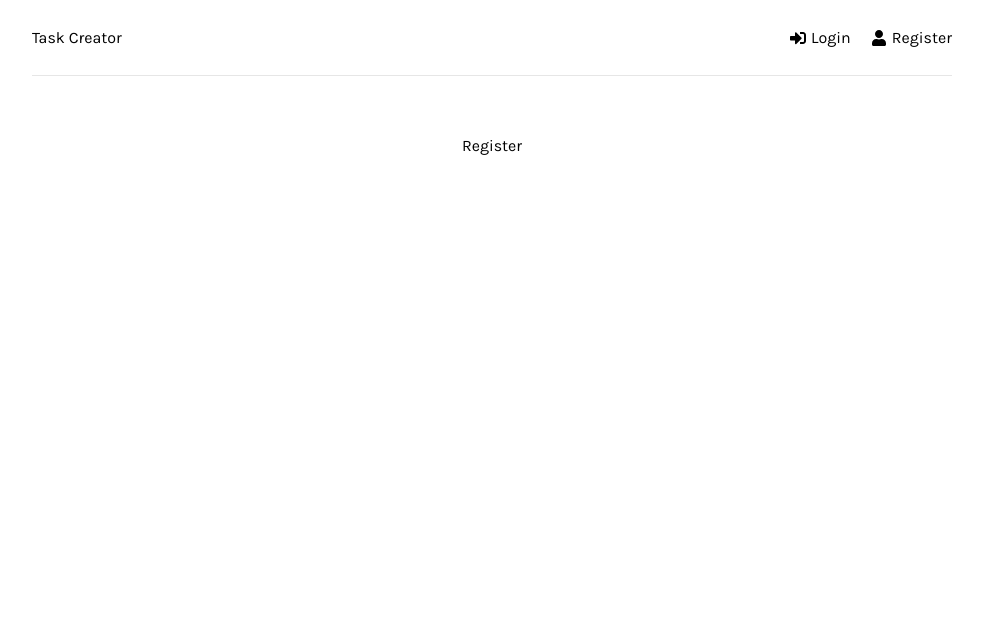
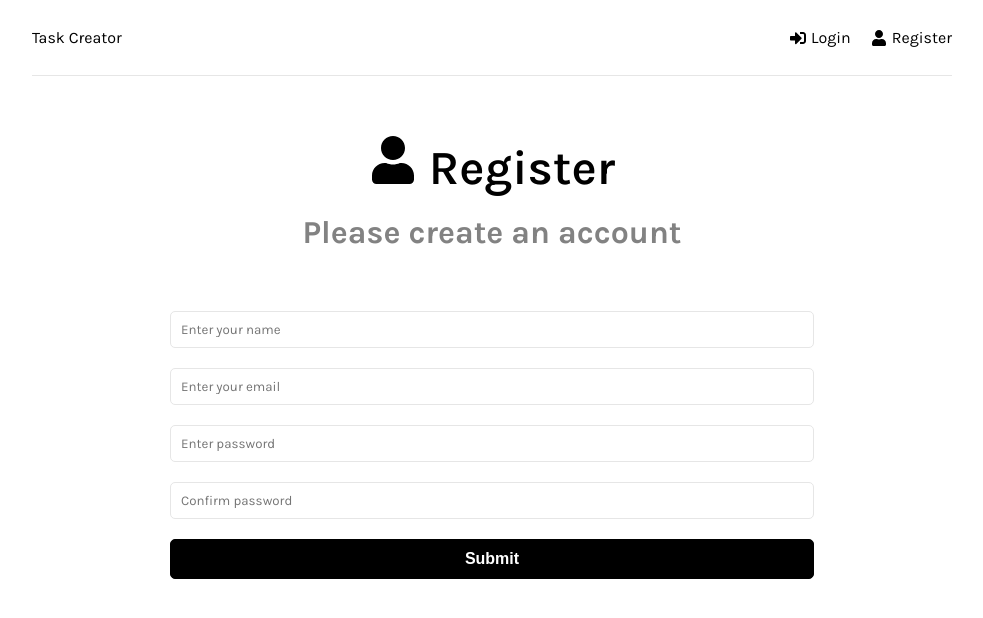
Before and after one commit to Luksh/Task-MERN-frontend, a React (Create React App) app: page /register in a window 1280 px wide. Shown: the top 618 px of the page, without its empty margins (148-1131 px from the left). Built offline with nearby package versions, Linux system fonts and the light colour scheme.

Commit message:
Register

```diff
--- a/src/components/Register.js
+++ b/src/components/Register.js
@@ -1,7 +1,84 @@
-import React from "react";
+import { useState } from "react";
+import { FaUser } from "react-icons/fa";
 
 const Register = () => {
-  return <div>Register</div>;
+  const [formData, setFormData] = useState({ name: "", email: "", password: "", password2: "" });
+  const { name, email, password, password2 } = formData;
+
+  const onChange = (e) => {
+    setFormData((prevState) => ({
+      ...prevState,
+      [e.target.name]: e.target.value,
+    }));
+  };
+
+  const onSubmit = (e) => {
+    e.preventDefault();
+  };
+
+  return (
+    <>
+      <section className="heading">
+        <h1>
+          <FaUser /> Register
+        </h1>
+        <p>Please create an account</p>
+      </section>
+      <section className="form">
+        <form onSubmit={onSubmit}>
+          <div className="form-group">
+            <input
+              type="text"
+              className="form-control"
+              id="name"
+              name="name"
+              value={name}
+              placeholder="Enter your name"
+              onChange={onChange}
+            />
+          </div>
+          <div className="form-group">
+            <input
+              type="email"
+              className="form-control"
+              id="email"
+              name="email"
+              value={email}
+              placeholder="Enter your email"
+              onChange={onChange}
+            />
+          </div>
+          <div className="form-group">
+            <input
+              type="password"
+              className="form-control"
+              id="password"
+              name="password"
+              value={password}
+              placeholder="Enter password"
+              onChange={onChange}
+            />
+          </div>
+          <div className="form-group">
+            <input
+              type="password"
+              className="form-control"
+              id="password2"
+              name="password2"
+              value={password2}
+              placeholder="Confirm password"
+              onChange={onChange}
+            />
+          </div>
+          <div className="form-group">
+            <button type="submit" className="btn btn-block">
+              Submit
+            </button>
+          </div>
+        </form>
+      </section>
+    </>
+  );
 };
 
 export default Register;
```
